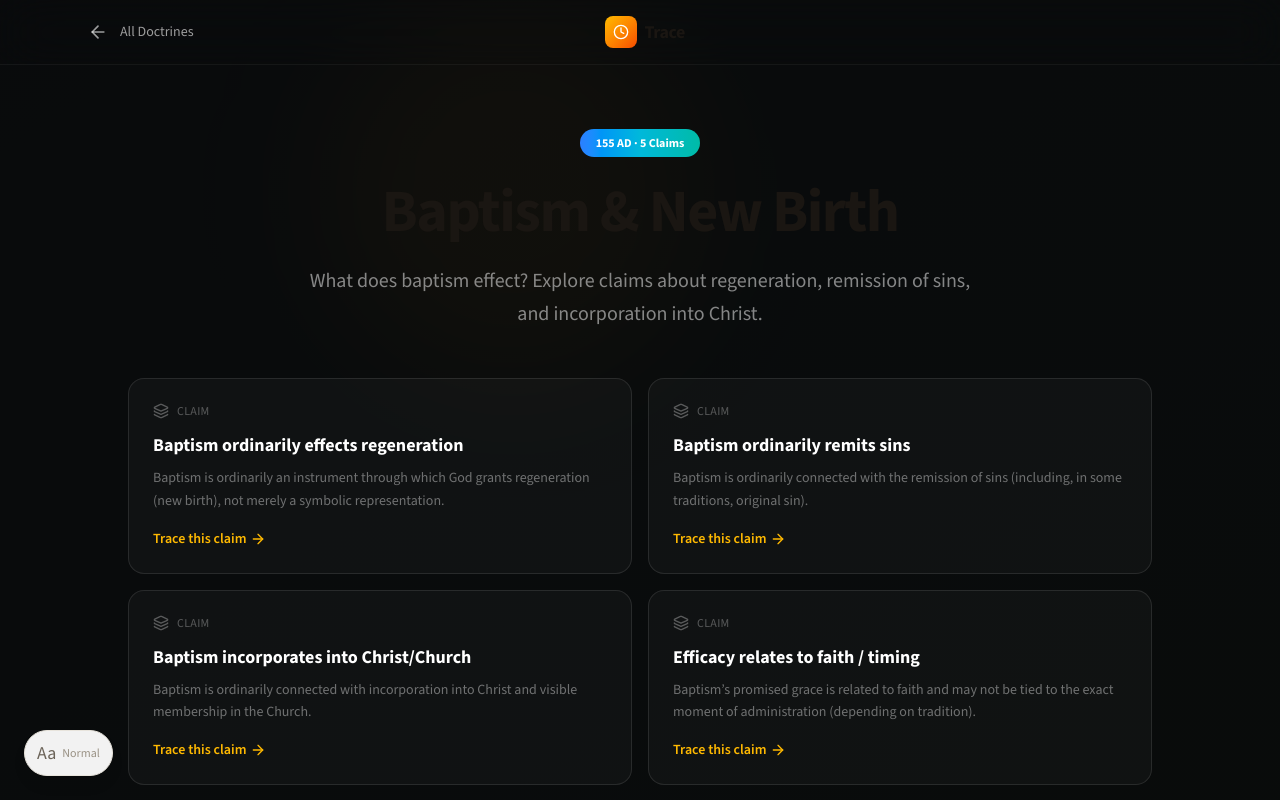
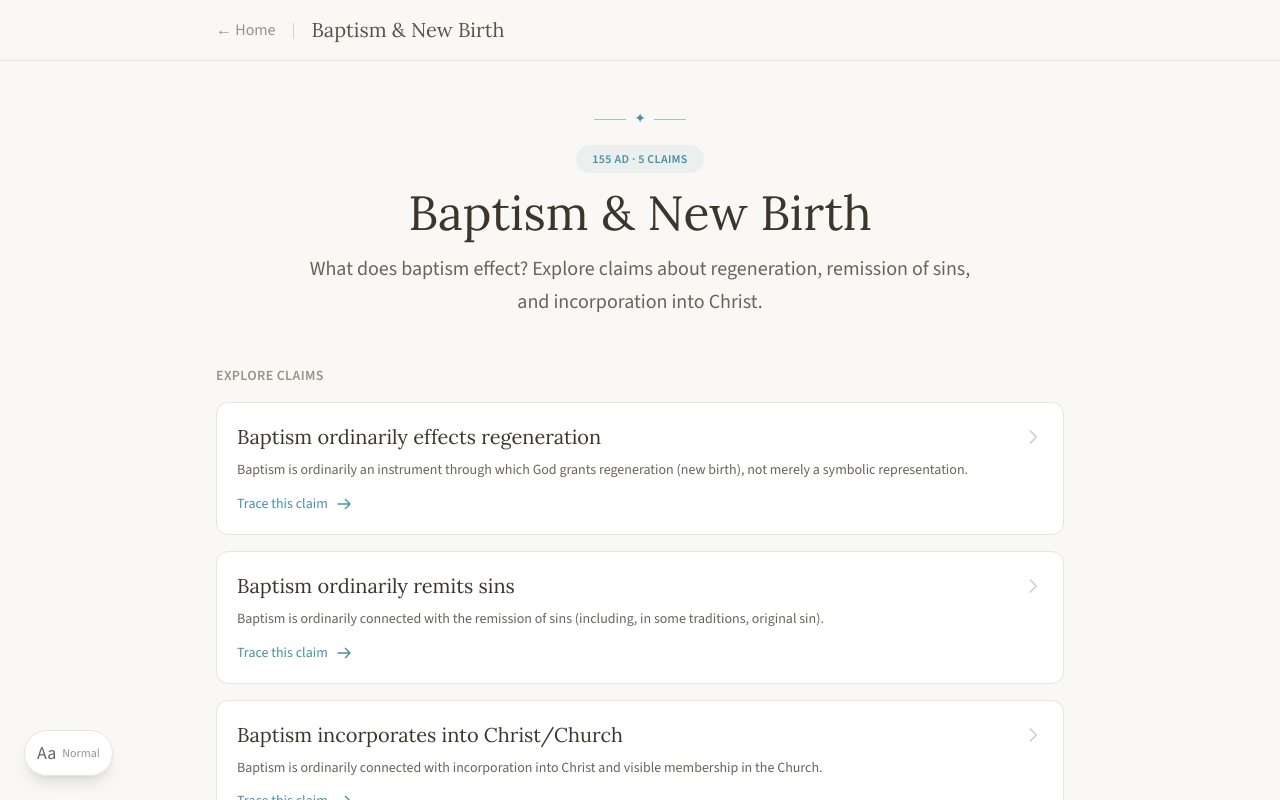
Before and after one commit to Kaleho91/church-history-doctrines, a Next.js app: page /doctrine/baptism-new-birth in a window 1280 px wide. Shown: the top 800 px of the page. Built offline with nearby package versions, Linux system fonts and the light colour scheme.

Commit message:
Update all pages to warm manuscript-inspired aesthetic
- Redesign timeline page with cream background and era cards
- Redesign doctrine page with elegant claim cards
- Remove dark mode styling (bg-[#0a0a0a]) from all user-facing pages
- All pages now use consistent warm sepia theme (#faf8f5)

```diff
--- a/src/app/doctrine/[slug]/DoctrineClient.tsx
+++ b/src/app/doctrine/[slug]/DoctrineClient.tsx
@@ -2,7 +2,6 @@
 
 import Link from 'next/link';
 import { motion } from 'framer-motion';
-import { ArrowLeft, Clock, ArrowRight, Layers } from 'lucide-react';
 
 interface Claim {
     id: string;
@@ -18,37 +17,12 @@ interface Doctrine {
     year: string;
 }
 
-function ClaimCardDark({ claim, gradient }: { claim: Claim; gradient: string }) {
-    return (
-        <Link
-            href={`/claim/${claim.id}`}
-            className="group block relative overflow-hidden rounded-2xl bg-white/[0.03] border border-white/10 p-6 hover:bg-white/[0.06] hover:border-white/20 transition-all duration-300"
-        >
-            <div className={`absolute inset-0 opacity-0 group-hover:opacity-10 transition-opacity duration-500 bg-gradient-to-br ${gradient}`} />
-
-            <div className="relative z-10">
-                <div className="flex items-center gap-2 mb-3">
-                    <Layers className="w-4 h-4 text-white/30" />
-                    <span className="text-xs text-white/30 font-medium uppercase tracking-wide">
-                        Claim
-                    </span>
-                </div>
-
-                <h3 className="text-lg font-bold text-white mb-2 group-hover:text-amber-300 transition-colors">
-                    {claim.short_label}
-                </h3>
-
-                <p className="text-white/40 text-sm leading-relaxed mb-4 line-clamp-2">
-                    {claim.full_statement}
-                </p>
-
-                <div className="flex items-center text-sm font-semibold text-amber-400 group-hover:translate-x-2 transition-transform">
-                    Trace this claim <ArrowRight className="w-4 h-4 ml-1" />
-                </div>
-            </div>
-        </Link>
-    );
-}
+// Doctrine colors for elegant aesthetic
+const DOCTRINE_COLORS: Record<string, string> = {
+    'baptism-new-birth': '#4a90a4',
+    'trinity': '#7c6a9a',
+    'eucharist': '#8b7355',
+};
 
 export function DoctrinePageClient({
     doctrine,
@@ -59,71 +33,136 @@ export function DoctrinePageClient({
     claims: Claim[];
     slug: string
 }) {
+    const accentColor = DOCTRINE_COLORS[slug] || '#8b7355';
+
     return (
-        <div className="min-h-screen bg-[#0a0a0a]">
-            {/* Background decoration */}
-            <div className="fixed inset-0 opacity-30 pointer-events-none">
-                <div className={`absolute inset-0 bg-gradient-to-br ${doctrine.gradient} opacity-5`} />
-                <div className="absolute top-0 left-1/4 w-96 h-96 bg-amber-500/10 rounded-full blur-3xl" />
+        <div className="min-h-screen bg-[#faf8f5]">
+            {/* Header */}
+            <header className="border-b border-[#e8e4dc] bg-[#faf8f5]/95 backdrop-blur-sm sticky top-0 z-10">
+                <div className="max-w-4xl mx-auto px-6 py-4 flex items-center gap-4">
+                    <Link
+                        href="/"
+                        className="text-[#9a9285] hover:text-[#6b6358] transition-colors"
+                    >
+                        ← Home
+                    </Link>
+                    <span className="text-[#d4cfc4]">|</span>
+                    <h1 className="font-serif text-xl text-[#5c5346]">
+                        {doctrine.name}
+                    </h1>
                 </div>
+            </header>
 
-            {/* Navigation */}
-            <nav className="relative z-10 border-b border-white/5 backdrop-blur-xl">
-                <div className="max-w-6xl mx-auto px-6 py-4 flex items-center justify-between">
-                    <Link href="/" className="flex items-center gap-3 text-white/60 hover:text-white transition-colors">
-                        <ArrowLeft className="w-5 h-5" />
-                        <span className="text-sm font-medium">All Doctrines</span>
-                    </Link>
-                    <div className="flex items-center gap-2">
-                        <div className="w-8 h-8 rounded-lg bg-gradient-to-br from-amber-400 to-orange-600 flex items-center justify-center">
-                            <Clock className="w-4 h-4 text-white" />
-                        </div>
-                        <span className="font-bold text-lg tracking-tight">Trace</span>
-                    </div>
-                    <div className="w-24" />
-                </div>
-            </nav>
-
+            <main className="max-w-4xl mx-auto px-6 py-12">
                 {/* Hero */}
-            <section className="relative z-10 pt-16 pb-12 px-6">
-                <div className="max-w-4xl mx-auto text-center">
                 <motion.div
                     initial={{ opacity: 0, y: 20 }}
                     animate={{ opacity: 1, y: 0 }}
-                        transition={{ duration: 0.5 }}
+                    className="text-center mb-12"
                 >
-                        <span className={`inline-block px-4 py-1.5 rounded-full bg-gradient-to-r ${doctrine.gradient} text-white text-xs font-bold mb-6`}>
+                    {/* Decorative accent */}
+                    <div className="flex justify-center mb-4">
+                        <div className="flex items-center gap-2" style={{ color: accentColor }}>
+                            <span className="w-8 h-[1px] bg-current opacity-50" />
+                            <span className="text-sm">✦</span>
+                            <span className="w-8 h-[1px] bg-current opacity-50" />
+                        </div>
+                    </div>
+
+                    <span
+                        className="inline-block px-4 py-1.5 rounded-full text-xs font-semibold uppercase tracking-wide mb-4"
+                        style={{
+                            backgroundColor: `${accentColor}15`,
+                            color: accentColor,
+                        }}
+                    >
                         {doctrine.year} · {claims.length} Claims
                     </span>
 
-                        <h1 className="text-4xl sm:text-5xl lg:text-6xl font-black tracking-tight mb-6">
+                    <h2 className="font-serif text-4xl sm:text-5xl text-[#3d3529] mb-4">
                         {doctrine.name}
-                        </h1>
+                    </h2>
 
-                        <p className="text-xl text-white/50 max-w-2xl mx-auto leading-relaxed">
+                    <p className="text-xl text-[#6b6358] max-w-2xl mx-auto leading-relaxed">
                         {doctrine.description}
                     </p>
                 </motion.div>
-                </div>
-            </section>
 
                 {/* Claims Grid */}
-            <section className="relative z-10 px-6 pb-24">
-                <div className="max-w-5xl mx-auto">
-                    <div className="grid md:grid-cols-2 gap-4">
+                <div className="space-y-4">
+                    <h3 className="text-sm font-semibold text-[#9a9285] uppercase tracking-wide mb-4">
+                        Explore Claims
+                    </h3>
+
                     {claims.map((claim, i) => (
                         <motion.div
                             key={claim.id}
                             initial={{ opacity: 0, y: 20 }}
                             animate={{ opacity: 1, y: 0 }}
-                                transition={{ duration: 0.4, delay: i * 0.1 }}
+                            transition={{ delay: i * 0.05 }}
                         >
-                                <ClaimCardDark claim={claim} gradient={doctrine.gradient} />
+                            <Link
+                                href={`/claim/${claim.id}`}
+                                className="group block"
+                            >
+                                <div className="relative">
+                                    {/* Accent bar on hover */}
+                                    <div
+                                        className="absolute left-0 top-0 bottom-0 w-1 rounded-full opacity-0 group-hover:opacity-60 transition-opacity duration-500"
+                                        style={{
+                                            background: `linear-gradient(to bottom, ${accentColor}, ${accentColor}40)`,
+                                        }}
+                                    />
+
+                                    <div className="ml-0 group-hover:ml-4 bg-white rounded-xl p-5 border border-[#e8e4dc] hover:border-[#d4cfc4] hover:shadow-md transition-all duration-300">
+                                        <div className="flex items-start justify-between gap-4">
+                                            <div className="flex-1">
+                                                <h4 className="font-serif text-xl text-[#3d3529] mb-2 group-hover:text-[#8b7355] transition-colors">
+                                                    {claim.short_label}
+                                                </h4>
+                                                <p className="text-[#6b6358] text-sm leading-relaxed line-clamp-2">
+                                                    {claim.full_statement}
+                                                </p>
+                                            </div>
+
+                                            {/* Arrow */}
+                                            <div className="text-[#d4cfc4] group-hover:text-[#8b7355] group-hover:translate-x-1 transition-all shrink-0 mt-1">
+                                                <svg className="w-5 h-5" fill="none" stroke="currentColor" viewBox="0 0 24 24">
+                                                    <path strokeLinecap="round" strokeLinejoin="round" strokeWidth={2} d="M9 5l7 7-7 7" />
+                                                </svg>
+                                            </div>
+                                        </div>
+
+                                        <div className="flex items-center gap-2 mt-3 text-sm font-medium" style={{ color: accentColor }}>
+                                            Trace this claim
+                                            <svg className="w-4 h-4 group-hover:translate-x-1 transition-transform" fill="none" stroke="currentColor" viewBox="0 0 24 24">
+                                                <path strokeLinecap="round" strokeLinejoin="round" strokeWidth={2} d="M14 5l7 7m0 0l-7 7m7-7H3" />
+                                            </svg>
+                                        </div>
+                                    </div>
+                                </div>
+                            </Link>
                         </motion.div>
                     ))}
                 </div>
+
+                {/* Decorative footer */}
+                <div className="mt-16 text-center">
+                    <div className="flex justify-center mb-4">
+                        <div className="flex items-center gap-2 text-[#d4af37]/60">
+                            <span className="w-12 h-[1px] bg-current" />
+                            <span className="text-sm">✦</span>
+                            <span className="w-12 h-[1px] bg-current" />
                         </div>
-            </section>
+                    </div>
+                    <p className="text-[#9a9285] text-sm">
+                        Each claim traces through history with primary sources.
+                        <Link href="/scripture" className="text-[#8b7355] hover:underline ml-1">
+                            Explore by Scripture →
+                        </Link>
+                    </p>
+                </div>
+            </main>
         </div>
     );
 }
--- a/src/app/timeline/page.tsx
+++ b/src/app/timeline/page.tsx
@@ -1,96 +1,102 @@
 import Link from 'next/link';
-import { ArrowLeft, Clock } from 'lucide-react';
 
 const ERAS = [
-    "Jesus & Apostolic Age (30–100)",
-    "Persecution & Apologists (100–313)",
-    "Imperial Church & Councils (313–451)",
-    "Late Antiquity (451–600)",
-    "Early Medieval (600–800)",
-    "Carolingians & Islam (800–1054)",
-    "Schism & High Medieval (1054–1200)",
-    "Crusades & Universities (1200–1300)",
-    "Late Medieval Crisis (1300–1500)",
-    "Reformations (1500–1650)",
-    "Modernity & Missions (1650–1900)",
-    "Global Christianity (1900–present)",
-];
-
-const ERA_GRADIENTS = [
-    'from-amber-500 to-orange-500',
-    'from-rose-500 to-red-500',
-    'from-purple-500 to-indigo-500',
-    'from-blue-500 to-cyan-500',
-    'from-emerald-500 to-teal-500',
-    'from-amber-500 to-yellow-500',
-    'from-rose-500 to-pink-500',
-    'from-indigo-500 to-purple-500',
-    'from-stone-500 to-slate-500',
-    'from-orange-500 to-red-500',
-    'from-cyan-500 to-blue-500',
-    'from-emerald-500 to-green-500',
+    { era: "Apostolic Age", years: "30–100", color: "#6b8e23", icon: "📜" },
+    { era: "Persecution & Apologists", years: "100–313", color: "#8b7355", icon: "⚔️" },
+    { era: "Imperial Church & Councils", years: "313–451", color: "#7c6a9a", icon: "🏛️" },
+    { era: "Late Antiquity", years: "451–600", color: "#4a90a4", icon: "📚" },
+    { era: "Early Medieval", years: "600–800", color: "#5c7a8a", icon: "🕯️" },
+    { era: "Carolingians", years: "800–1054", color: "#8b6969", icon: "👑" },
+    { era: "Schism & High Medieval", years: "1054–1200", color: "#6a7b8b", icon: "⛪" },
+    { era: "Crusades & Universities", years: "1200–1300", color: "#8b7355", icon: "🎓" },
+    { era: "Late Medieval Crisis", years: "1300–1500", color: "#7a6a5a", icon: "🔥" },
+    { era: "Reformations", years: "1500–1650", color: "#6a8b6b", icon: "✝️" },
+    { era: "Modernity & Missions", years: "1650–1900", color: "#5a7a8a", icon: "🌍" },
+    { era: "Global Christianity", years: "1900–present", color: "#7c6a9a", icon: "🌐" },
 ];
 
 export default function TimelinePage() {
     return (
-        <div className="min-h-screen bg-[#0a0a0a]">
-            {/* Background decoration */}
-            <div className="fixed inset-0 opacity-20 pointer-events-none">
-                <div className="absolute top-0 left-1/3 w-96 h-96 bg-purple-500/10 rounded-full blur-3xl" />
-                <div className="absolute bottom-1/3 right-1/4 w-96 h-96 bg-amber-500/10 rounded-full blur-3xl" />
-            </div>
+        <div className="min-h-screen bg-[#faf8f5]">
+            {/* Header */}
+            <header className="border-b border-[#e8e4dc] bg-[#faf8f5]/95 backdrop-blur-sm sticky top-0 z-10">
+                <div className="max-w-4xl mx-auto px-6 py-4 flex items-center gap-4">
+                    <Link
+                        href="/"
+                        className="text-[#9a9285] hover:text-[#6b6358] transition-colors"
+                    >
+                        ← Home
+                    </Link>
+                    <span className="text-[#d4cfc4]">|</span>
+                    <h1 className="font-serif text-xl text-[#5c5346]">
+                        Timeline
+                    </h1>
+                </div>
+            </header>
 
-            {/* Navigation */}
-            <nav className="relative z-10 border-b border-white/5 backdrop-blur-xl">
-                <div className="max-w-6xl mx-auto px-6 py-4 flex items-center justify-between">
-                    <Link href="/" className="flex items-center gap-3 text-white/60 hover:text-white transition-colors">
-                        <ArrowLeft className="w-5 h-5" />
-                        <span className="text-sm font-medium">Home</span>
-                    </Link>
-                    <div className="flex items-center gap-2">
-                        <div className="w-8 h-8 rounded-lg bg-gradient-to-br from-amber-400 to-orange-600 flex items-center justify-center">
-                            <Clock className="w-4 h-4 text-white" />
-                        </div>
-                        <span className="font-bold text-lg tracking-tight">Timeline</span>
+            <main className="max-w-4xl mx-auto px-6 py-12">
+                {/* Hero */}
+                <div className="text-center mb-12">
+                    <div className="flex justify-center mb-4">
+                        <span className="text-4xl">⏳</span>
                     </div>
-                    <div className="w-24" />
-                </div>
-            </nav>
-
-            <main className="relative z-10 max-w-6xl mx-auto px-6 py-12">
-                <div className="text-center mb-12">
-                    <h1 className="text-4xl font-black text-white mb-4">
+                    <h2 className="font-serif text-4xl text-[#3d3529] mb-4">
                         2,000 Years at a Glance
-                    </h1>
-                    <p className="text-white/40 max-w-xl mx-auto">
-                        Every doctrine traces through these eras. Understanding the context helps interpret the sources.
+                    </h2>
+                    <p className="text-lg text-[#6b6358] max-w-lg mx-auto leading-relaxed">
+                        Every doctrine traces through these eras. Understanding the context
+                        helps interpret the sources.
                     </p>
                 </div>
 
-                <div className="grid grid-cols-1 md:grid-cols-2 lg:grid-cols-4 gap-4">
-                    {ERAS.map((era, i) => (
+                {/* Era Grid */}
+                <div className="grid grid-cols-1 md:grid-cols-2 lg:grid-cols-3 gap-4">
+                    {ERAS.map((item, i) => (
                         <div
                             key={i}
-                            className="group relative overflow-hidden rounded-xl bg-white/[0.03] border border-white/10 p-6 hover:bg-white/[0.05] hover:border-white/20 transition-all"
+                            className="group relative bg-white rounded-xl p-5 border border-[#e8e4dc] hover:border-[#d4cfc4] hover:shadow-lg transition-all duration-300"
                         >
-                            {/* Gradient accent */}
-                            <div className={`absolute top-0 left-0 right-0 h-1 bg-gradient-to-r ${ERA_GRADIENTS[i]}`} />
+                            {/* Top accent */}
+                            <div
+                                className="absolute top-0 left-0 right-0 h-1 rounded-t-xl"
+                                style={{ backgroundColor: item.color }}
+                            />
 
-                            <div className="relative">
-                                <div className={`text-xs font-bold uppercase tracking-widest mb-2 bg-gradient-to-r ${ERA_GRADIENTS[i]} text-transparent bg-clip-text`}>
-                                    Era {i + 1}
-                                </div>
-                                <div className="font-bold text-white group-hover:text-amber-300 transition-colors">
-                                    {era}
+                            <div className="flex items-start gap-3">
+                                <span className="text-2xl">{item.icon}</span>
+                                <div>
+                                    <span
+                                        className="text-xs font-semibold uppercase tracking-wide"
+                                        style={{ color: item.color }}
+                                    >
+                                        Era {i + 1}
+                                    </span>
+                                    <h3 className="font-serif text-lg text-[#3d3529] group-hover:text-[#8b7355] transition-colors">
+                                        {item.era}
+                                    </h3>
+                                    <p className="text-sm text-[#9a9285]">
+                                        {item.years}
+                                    </p>
                                 </div>
                             </div>
                         </div>
                     ))}
                 </div>
 
-                <p className="text-center mt-12 text-white/30 text-sm">
-                    Timeline context helps understand the development of doctrine across claim traces.
-                </p>
+                {/* Decorative footer */}
+                <div className="mt-16 text-center">
+                    <div className="flex justify-center mb-4">
+                        <div className="flex items-center gap-2 text-[#d4af37]/60">
+                            <span className="w-12 h-[1px] bg-current" />
+                            <span className="text-sm">✦</span>
+                            <span className="w-12 h-[1px] bg-current" />
+                        </div>
+                    </div>
+                    <p className="text-[#9a9285] text-sm">
+                        Timeline context helps understand the development of doctrine
+                        across claim traces.
+                    </p>
+                </div>
             </main>
         </div>
     );
```
Lines whose indentation alone changed are shown as unchanged.
